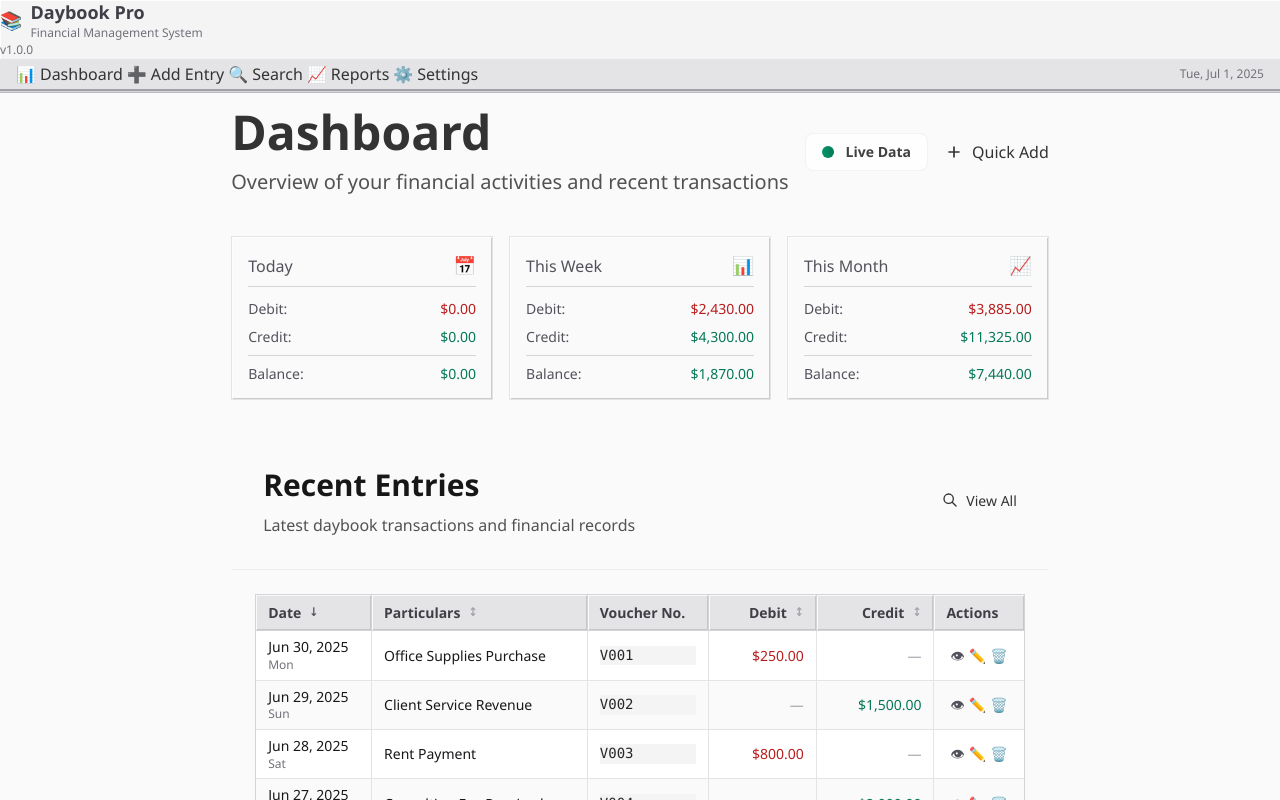
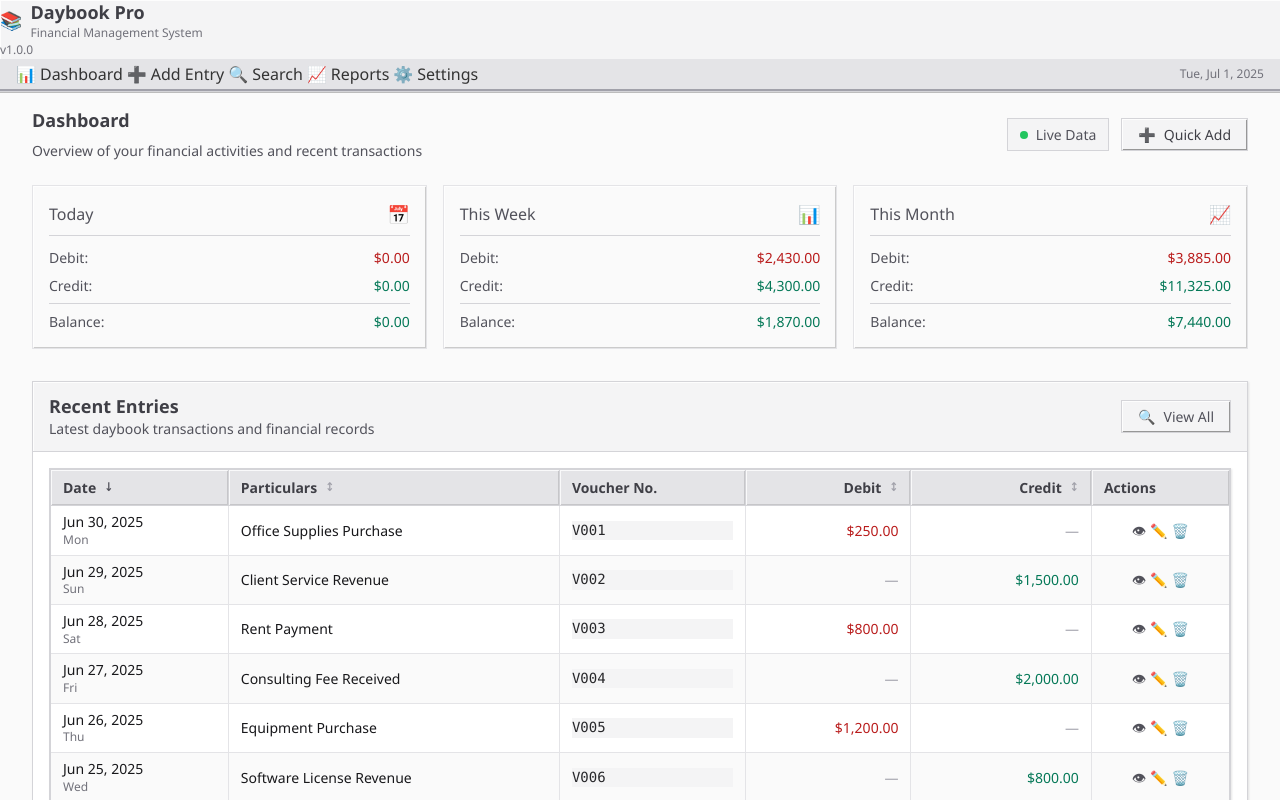
Before and after one commit to Amalanilkumar282/daybook-frontend, a React (Create React App) app: page / in a window 1280 px wide. Shown: the top 800 px of the page. Built offline with nearby package versions, Linux system fonts and the light colour scheme; a web font is replaced by a local one.

Commit message:
width fix

```diff
--- a/src/App.tsx
+++ b/src/App.tsx
@@ -24,8 +24,8 @@ function App() {
             <Navbar />
           </ErrorBoundary>
 
-          {/* Main content area with classic styling */}
-          <main className="flex-1 container-classic py-4">
+          {/* Main content area with classic styling - Full width utilization */}
+          <main className="flex-1 container-wide-classic py-4">
             <ErrorBoundary>
               <Routes>
                 <Route path="/" element={<Dashboard />} />
--- a/src/index.css
+++ b/src/index.css
@@ -257,11 +257,18 @@ code {
 
   /* Responsive container classes for classic layout */
   .container-classic {
-    @apply max-w-7xl mx-auto px-4 sm:px-6 lg:px-8;
+    @apply w-full px-4 sm:px-6 lg:px-8 xl:px-12 2xl:px-16;
+    /* Full width on all screens with responsive padding */
   }
 
   .container-narrow-classic {
     @apply max-w-4xl mx-auto px-4 sm:px-6;
+    /* Narrow container for forms and focused content */
+  }
+
+  .container-wide-classic {
+    @apply w-full px-2 sm:px-4 lg:px-6 xl:px-8;
+    /* Extra wide container with minimal padding for maximum space usage */
   }
 
   /* Classic sidebar layout */
@@ -274,16 +281,25 @@ code {
   }
 
   /* Classic grid layouts */
+  .grid-classic-1 {
+    @apply grid grid-cols-1 gap-4;
+  }
+
   .grid-classic-2 {
-    @apply grid grid-cols-1 md:grid-cols-2 gap-4;
+    @apply grid grid-cols-1 sm:grid-cols-2 gap-4;
   }
 
   .grid-classic-3 {
-    @apply grid grid-cols-1 md:grid-cols-2 lg:grid-cols-3 gap-4;
+    @apply grid grid-cols-1 sm:grid-cols-2 lg:grid-cols-3 gap-4;
   }
 
   .grid-classic-4 {
-    @apply grid grid-cols-1 md:grid-cols-2 lg:grid-cols-4 gap-4;
+    @apply grid grid-cols-1 sm:grid-cols-2 lg:grid-cols-3 xl:grid-cols-4 gap-4;
+  }
+
+  .grid-classic-auto {
+    @apply grid gap-4;
+    grid-template-columns: repeat(auto-fit, minmax(280px, 1fr));
   }
 
   /* Classic list styling */
@@ -305,6 +321,17 @@ code {
 
   .list-item-classic.selected {
     @apply bg-primary-100 font-medium;
+  }
+
+  /* Classic panel layouts */
+  .panel-classic {
+    @apply bg-white border border-tally-300 text-tally-700;
+    box-shadow: inset 1px 1px 0 rgba(255, 255, 255, 0.8), 1px 1px 2px rgba(0, 0, 0, 0.1);
+  }
+
+  .panel-header-classic {
+    @apply bg-tally-100 border-b border-tally-300 px-4 py-3;
+    box-shadow: inset 1px 1px 0 rgba(255, 255, 255, 0.8);
   }
 }
 
--- a/src/pages/Dashboard.tsx
+++ b/src/pages/Dashboard.tsx
@@ -117,20 +117,20 @@ const Dashboard: React.FC = () => {
   if (loading) {
     console.log('DEBUG: Dashboard showing loading state');
     return (
-      <div className="container-wide animate-fade-in">
+      <div className="w-full animate-fade-in">
         <div className="animate-pulse">
-          <div className="h-6 sm:h-8 bg-neutral-200 rounded-xl w-48 sm:w-64 mb-4 sm:mb-6"></div>
-          <div className="grid-responsive-3 gap-responsive mb-6 sm:mb-8">
+          <div className="h-6 sm:h-8 bg-tally-200 w-48 sm:w-64 mb-4 sm:mb-6"></div>
+          <div className="grid-classic-3 mb-6 sm:mb-8">
             {[1, 2, 3].map(i => (
-              <div key={i} className="card p-responsive">
-                <div className="h-4 bg-neutral-200 rounded w-20 mb-4"></div>
-                <div className="h-6 sm:h-8 bg-neutral-200 rounded w-24 sm:w-32 mb-2"></div>
-                <div className="h-4 sm:h-6 bg-neutral-200 rounded w-16 sm:w-24"></div>
+              <div key={i} className="stat-card-classic">
+                <div className="h-4 bg-tally-200 w-20 mb-4"></div>
+                <div className="h-6 sm:h-8 bg-tally-200 w-24 sm:w-32 mb-2"></div>
+                <div className="h-4 sm:h-6 bg-tally-200 w-16 sm:w-24"></div>
               </div>
             ))}
           </div>
-          <div className="card">
-            <div className="h-48 sm:h-64 bg-neutral-200 rounded-xl"></div>
+          <div className="panel-classic">
+            <div className="h-48 sm:h-64 bg-tally-200"></div>
           </div>
         </div>
       </div>
@@ -138,27 +138,24 @@ const Dashboard: React.FC = () => {
   }
 
   return (
-    <div className="container-wide animate-fade-in">
+    <div className="w-full animate-fade-in">
       {/* Header */}
-      <div className="mb-6 sm:mb-8 lg:mb-10">
+      <div className="mb-6">
         <div className="flex flex-col sm:flex-row sm:items-center sm:justify-between gap-4">
-          <div className="relative">
-            <h1 className="text-3xl sm:text-4xl lg:text-5xl font-bold font-display gradient-text mb-2 sm:mb-3">Dashboard</h1>
-            <p className="text-neutral-600 text-base sm:text-lg lg:text-xl font-medium">Overview of your financial activities and recent transactions</p>
-            <div className="absolute -top-2 -left-2 w-16 h-16 sm:w-24 sm:h-24 bg-gradient-to-br from-primary-100/30 to-accent-100/30 rounded-full blur-2xl -z-10"></div>
+          <div>
+            <h1 className="text-classic-title font-bold text-tally-800 mb-2">Dashboard</h1>
+            <p className="text-classic-body text-tally-600">Overview of your financial activities and recent transactions</p>
           </div>
-          <div className="flex flex-col xs:flex-row gap-3 sm:gap-4">
-            <div className="flex items-center space-x-3 px-4 py-2 bg-white/80 backdrop-blur-sm border border-neutral-200/50 rounded-2xl shadow-soft">
-              <div className="w-3 h-3 bg-gradient-to-r from-success-500 to-success-600 rounded-full animate-pulse shadow-glow"></div>
-              <span className="text-sm font-semibold text-neutral-700">Live Data</span>
+          <div className="flex flex-col xs:flex-row gap-3">
+            <div className="flex items-center space-x-2 px-3 py-1 bg-tally-100 border border-tally-300">
+              <div className="w-2 h-2 bg-green-500 rounded-full"></div>
+              <span className="text-classic-body text-tally-700 font-medium">Live Data</span>
             </div>
             <Link
               to="/add"
-              className="btn-mobile-primary flex items-center justify-center space-x-2 shadow-glow-lg"
+              className="btn-classic btn-primary flex items-center justify-center space-x-2"
             >
-              <svg className="w-5 h-5" fill="none" viewBox="0 0 24 24" stroke="currentColor">
-                <path strokeLinecap="round" strokeLinejoin="round" strokeWidth={2} d="M12 6v6m0 0v6m0-6h6m-6 0H6" />
-              </svg>
+              <span>➕</span>
               <span>Quick Add</span>
             </Link>
           </div>
@@ -166,24 +163,20 @@ const Dashboard: React.FC = () => {
       </div>
 
       {error && (
-        <div className="mb-6 bg-gradient-to-r from-error-50 to-error-100 border border-error-200 rounded-2xl p-6 animate-slide-up">
+        <div className="mb-6 bg-red-50 border-2 border-red-300 p-4">
           <div className="flex">
             <div className="flex-shrink-0">
-              <div className="w-10 h-10 bg-error-500 rounded-xl flex items-center justify-center">
-                <svg className="h-5 w-5 text-white" viewBox="0 0 20 20" fill="currentColor">
-                  <path fillRule="evenodd" d="M10 18a8 8 0 100-16 8 8 0 000 16zM8.707 7.293a1 1 0 00-1.414 1.414L8.586 10l-1.293 1.293a1 1 0 101.414 1.414L10 11.414l1.293 1.293a1 1 0 001.414-1.414L11.414 10l1.293-1.293a1 1 0 00-1.414-1.414L10 8.586 8.707 7.293z" clipRule="evenodd" />
-                </svg>
-              </div>
+              <span className="text-red-600 text-xl">⚠️</span>
             </div>
-            <div className="ml-4">
-              <h3 className="text-lg font-semibold text-error-800">Connection Issue</h3>
-              <div className="mt-2 text-sm text-error-700">
+            <div className="ml-3">
+              <h3 className="text-classic-subtitle font-bold text-red-800">Connection Issue</h3>
+              <div className="mt-2 text-classic-body text-red-700">
                 <p>{error}</p>
               </div>
-              <div className="mt-4">
+              <div className="mt-3">
                 <button
                   onClick={fetchData}
-                  className="bg-error-500 hover:bg-error-600 text-white px-4 py-2 rounded-xl text-sm font-medium transition-colors"
+                  className="btn-classic btn-secondary text-classic-body"
                 >
                   Retry Connection
                 </button>
@@ -202,52 +195,46 @@ const Dashboard: React.FC = () => {
       </div>
 
       {/* Recent Entries */}
-      <div className="card">
-        <div className="p-4 xs:p-6 sm:p-8 border-b border-neutral-200/50">
-          <div className="flex flex-col xs:flex-row xs:items-center xs:justify-between gap-3 xs:gap-4">
+      <div className="panel-classic">
+        <div className="panel-header-classic">
+          <div className="flex flex-col xs:flex-row xs:items-center xs:justify-between gap-3">
             <div>
-              <h2 className="text-xl xs:text-2xl sm:text-3xl font-bold font-display text-neutral-900 mb-1 xs:mb-2">Recent Entries</h2>
-              <p className="text-sm xs:text-base text-neutral-600 font-medium">Latest daybook transactions and financial records</p>
+              <h2 className="text-classic-title font-bold text-tally-800">Recent Entries</h2>
+              <p className="text-classic-body text-tally-600">Latest daybook transactions and financial records</p>
             </div>
             <Link
               to="/search"
-              className="btn-secondary text-xs xs:text-sm flex items-center space-x-2 shadow-glow w-full xs:w-auto justify-center xs:justify-start"
+              className="btn-classic btn-secondary text-classic-body flex items-center space-x-2 w-full xs:w-auto justify-center xs:justify-start"
             >
-              <svg className="w-4 h-4" fill="none" stroke="currentColor" viewBox="0 0 24 24">
-                <path strokeLinecap="round" strokeLinejoin="round" strokeWidth={2} d="M21 21l-6-6m2-5a7 7 0 11-14 0 7 7 0 0114 0z" />
-              </svg>
+              <span>🔍</span>
               <span>View All</span>
             </Link>
           </div>
         </div>
 
-        <div className="p-3 xs:p-4 sm:p-6">
+        <div className="p-4">
           {entries.length === 0 && !loading ? (
-            <div className="text-center py-8 xs:py-12 sm:py-16">
-              <div className="w-16 h-16 xs:w-20 xs:h-20 sm:w-24 sm:h-24 bg-gradient-to-br from-neutral-100 to-neutral-200 rounded-3xl flex items-center justify-center mx-auto mb-4 xs:mb-6">
-                <svg className="w-8 h-8 xs:w-10 xs:h-10 sm:w-12 sm:h-12 text-neutral-400" fill="none" viewBox="0 0 24 24" stroke="currentColor">
-                  <path strokeLinecap="round" strokeLinejoin="round" strokeWidth={2} d="M9 12h6m-6 4h6m2 5H7a2 2 0 01-2-2V5a2 2 0 012-2h5.586a1 1 0 01.707.293l5.414 5.414a1 1 0 01.293.707V19a2 2 0 01-2 2z" />
-                </svg>
+            <div className="text-center py-12">
+              <div className="w-20 h-20 bg-tally-100 border-2 border-tally-300 flex items-center justify-center mx-auto mb-6">
+                <span className="text-2xl text-tally-600">📋</span>
               </div>
-              <h3 className="text-base xs:text-lg sm:text-xl font-semibold font-display text-neutral-800 mb-2">No entries yet</h3>
-              <p className="text-sm xs:text-base text-neutral-600 mb-6 xs:mb-8 max-w-sm xs:max-w-md mx-auto px-4">Start managing your finances by creating your first daybook entry. Track income, expenses, and transactions with ease.</p>
-              <div className="flex flex-col xs:flex-row gap-3 xs:gap-4 justify-center px-4">
+              <h3 className="text-classic-subtitle font-bold text-tally-800 mb-2">No entries yet</h3>
+              <p className="text-classic-body text-tally-600 mb-6 max-w-md mx-auto">
+                Start managing your finances by creating your first daybook entry. Track income, expenses, and transactions with ease.
+              </p>
+              <div className="flex flex-col xs:flex-row gap-3 justify-center">
                 <Link
                   to="/add"
-                  className="btn-primary flex items-center justify-center space-x-2 text-sm xs:text-base"
+                  className="btn-classic btn-primary flex items-center justify-center space-x-2"
                 >
-                  <svg className="w-4 h-4 xs:w-5 xs:h-5" fill="none" viewBox="0 0 24 24" stroke="currentColor">
-                    <path strokeLinecap="round" strokeLinejoin="round" strokeWidth={2} d="M12 6v6m0 0v6m0-6h6m-6 0H6" />
-                  </svg>
+                  <span>➕</span>
                   <span>Create First Entry</span>
                 </Link>
                 <Link
                   to="/reports"
-                  className="btn-secondary flex items-center justify-center space-x-2 text-sm xs:text-base"
+                  className="btn-classic btn-secondary flex items-center justify-center space-x-2"
                 >
-                  <svg className="w-4 h-4 xs:w-5 xs:h-5" fill="none" stroke="currentColor" viewBox="0 0 24 24">
-                    <path strokeLinecap="round" strokeLinejoin="round" strokeWidth={2} d="M9 19v-6a2 2 0 00-2-2H5a2 2 0 00-2 2v6a2 2 0 002 2h2a2 2 0 002-2zm0 0V9a2 2 0 012-2h2a2 2 0 012 2v10m-6 0a2 2 0 002 2h2a2 2 0 002-2m0 0V5a2 2 0 012-2h2a2 2 0 012 2v14a2 2 0 01-2 2h-2a2 2 0 01-2-2z" />
-                  </svg>
+                  <span>📊</span>
                   <span>View Reports</span>
                 </Link>
               </div>
--- a/src/pages/NotFound.tsx
+++ b/src/pages/NotFound.tsx
@@ -3,7 +3,7 @@ import { Link } from 'react-router-dom';
 
 const NotFound: React.FC = () => {
   return (
-    <div className="max-w-7xl mx-auto px-4 sm:px-6 lg:px-8 py-8">
+    <div className="container-wide-classic">
       <div className="text-center">
         <div className="flex justify-center mb-8">
           <svg className="w-32 h-32 text-gray-400" fill="none" stroke="currentColor" viewBox="0 0 24 24">
--- a/src/pages/SettingsPage.tsx
+++ b/src/pages/SettingsPage.tsx
@@ -3,10 +3,10 @@ import Settings from '../components/Settings';
 
 const SettingsPage: React.FC = () => {
   return (
-    <div className="max-w-7xl mx-auto px-4 sm:px-6 lg:px-8 py-8">
+    <div className="container-wide-classic">
       <div className="mb-6">
-        <h1 className="text-3xl font-bold text-dark-900">Settings</h1>
-        <p className="text-dark-600 mt-2">Configure your daybook application preferences and company information</p>
+        <h1 className="text-classic-title font-bold text-tally-800">Settings</h1>
+        <p className="text-classic-body text-tally-600 mt-2">Configure your daybook application preferences and company information</p>
       </div>
 
       <Settings />
```
Also changed, not shown: src/pages/AddEntry.tsx (+7 -11 lines), src/pages/EditEntry.tsx (+8 -8 lines), src/pages/SearchPage.tsx (+16 -18 lines), src/pages/ViewEntry.tsx (+5 -5 lines).
